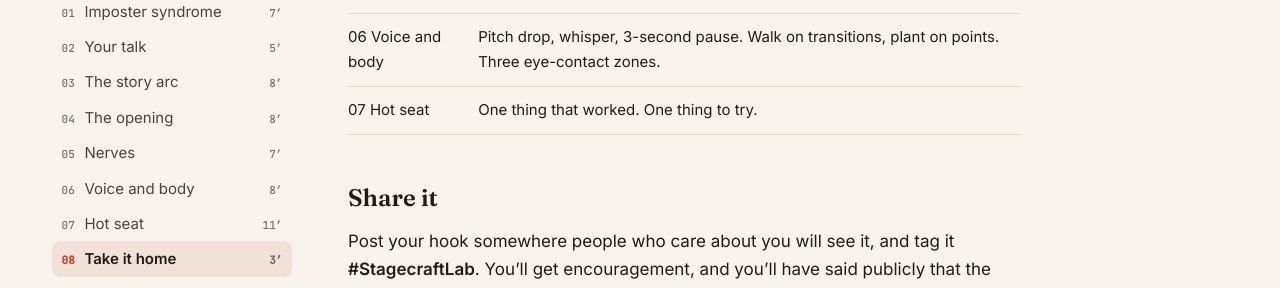
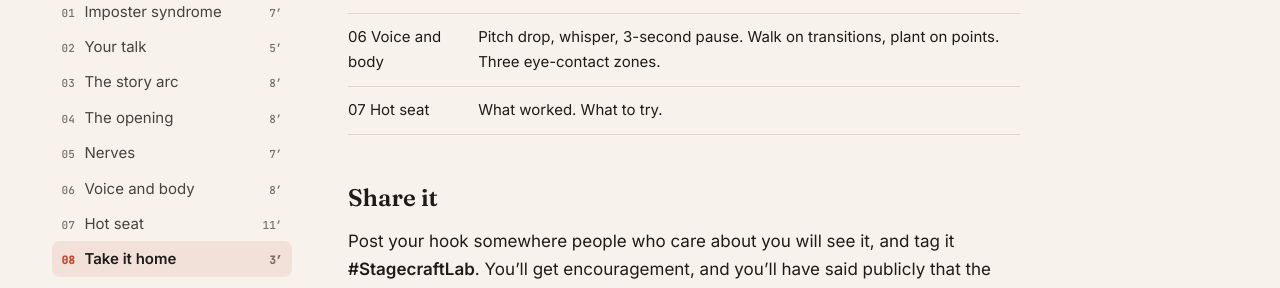
Before and after one commit to juliafmorgado/stagecraft-lab, a Jekyll site: the page built from 08-take-it-home.md, in a window 1280 px wide and 900 px high, scrolled down 2424 px. Shown: the part 160-448 px from the top of the window. Built offline with Jekyll 4.4.1, drawn with Linux system fonts in a browser that asks for light colours.

Commit message:
Match cheat sheet to feedback card wording

```diff
--- a/08-take-it-home.md
+++ b/08-take-it-home.md
@@ -31,7 +31,7 @@ Everything you filled in during the lab, on one page. Copy it into your notes be
 | 04 Opening | **[Hook]** + **[Who you are, one sentence]** + **[What the room gets, one sentence]**. End on a line, then say thank you. |
 | 05 Nerves | Fist clench → box breathing 4·4·4·4 → anchor phrase. Blank mind: pause, breathe, slide title, key point. |
 | 06 Voice and body | Pitch drop, whisper, 3-second pause. Walk on transitions, plant on points. Three eye-contact zones. |
-| 07 Hot seat | One thing that worked. One thing to try. |
+| 07 Hot seat | What worked. What to try. |
 
 ## Share it
 
```
